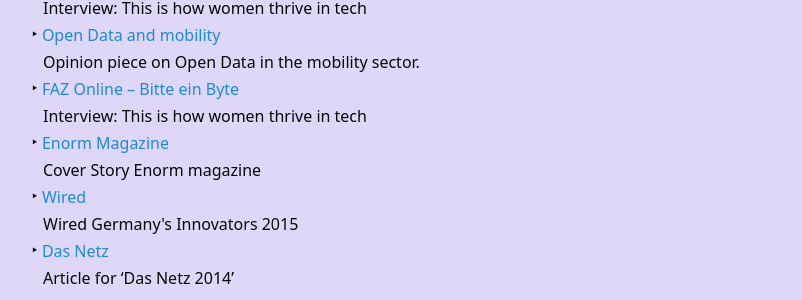
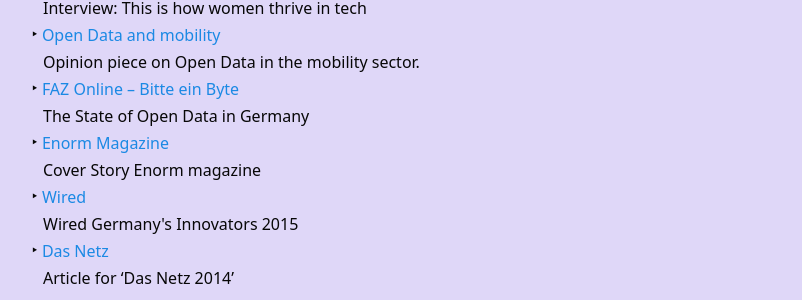
Before and after one commit to juliakloiber/juliakloiber.github.io, a Jekyll site: the page built from about.md, in a window 1280 px wide. Shown: the part 2017-2317 px from the top of the page, without its empty margins (233-1035 px from the left). Built offline with Jekyll 4.4.1, drawn with Linux system fonts in a browser that asks for light colours; some web fonts are replaced.

Commit message:
Fix FAZ online subtitle

```diff
--- a/_posts/2017-11-12-bitte-ein-byte.md
+++ b/_posts/2017-11-12-bitte-ein-byte.md
@@ -2,7 +2,7 @@
 title: FAZ Online – Bitte ein Byte
 featured: true
 categories: articles
-summary: "Interview: This is how women thrive in tech"
+summary: The State of Open Data in Germany
 preview-image: /img/magazines/faz-online-small.png
 ---
 
```
